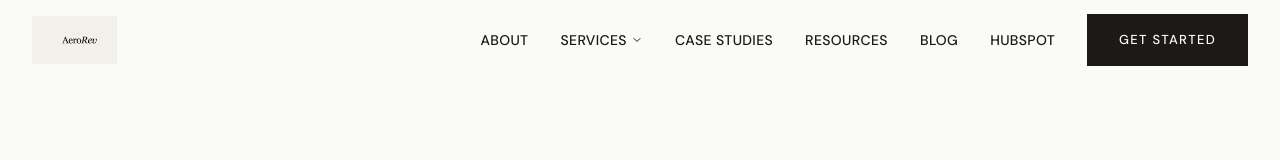
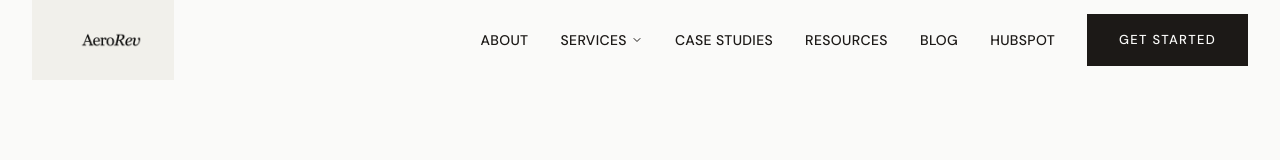
Before and after one commit to omchoithwani/aero-rev-website, a Next.js app: page / in a window 1280 px wide. Shown: the top 160 px of the page. Built offline with nearby package versions, Linux system fonts and the light colour scheme.

Commit message:
Increase logo size to 80px height

```diff
--- a/components/navigation.tsx
+++ b/components/navigation.tsx
@@ -49,7 +49,7 @@ export function Navigation() {
               alt="AeroRev"
               width={180}
               height={50}
-              className="w-auto h-auto max-h-12"
+              className="w-auto h-auto max-h-20"
               priority
             />
           </Link>
```
